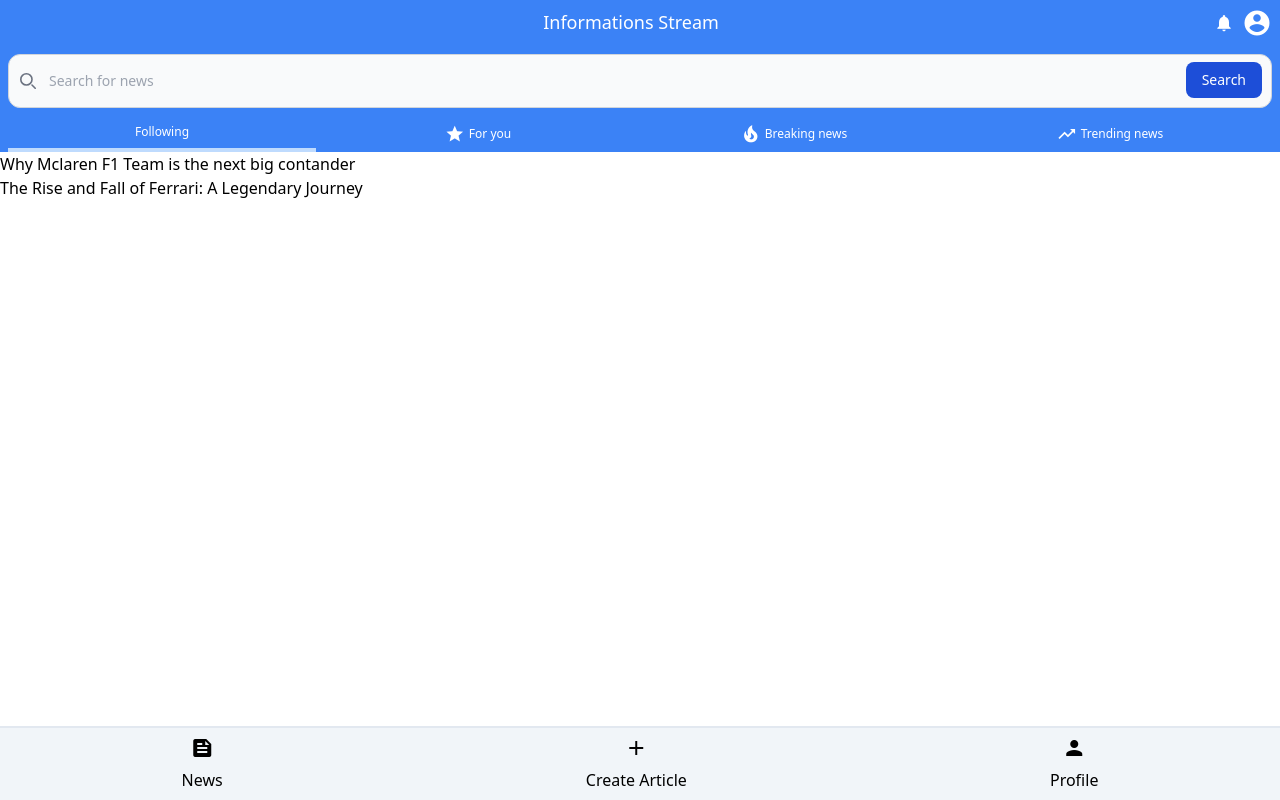
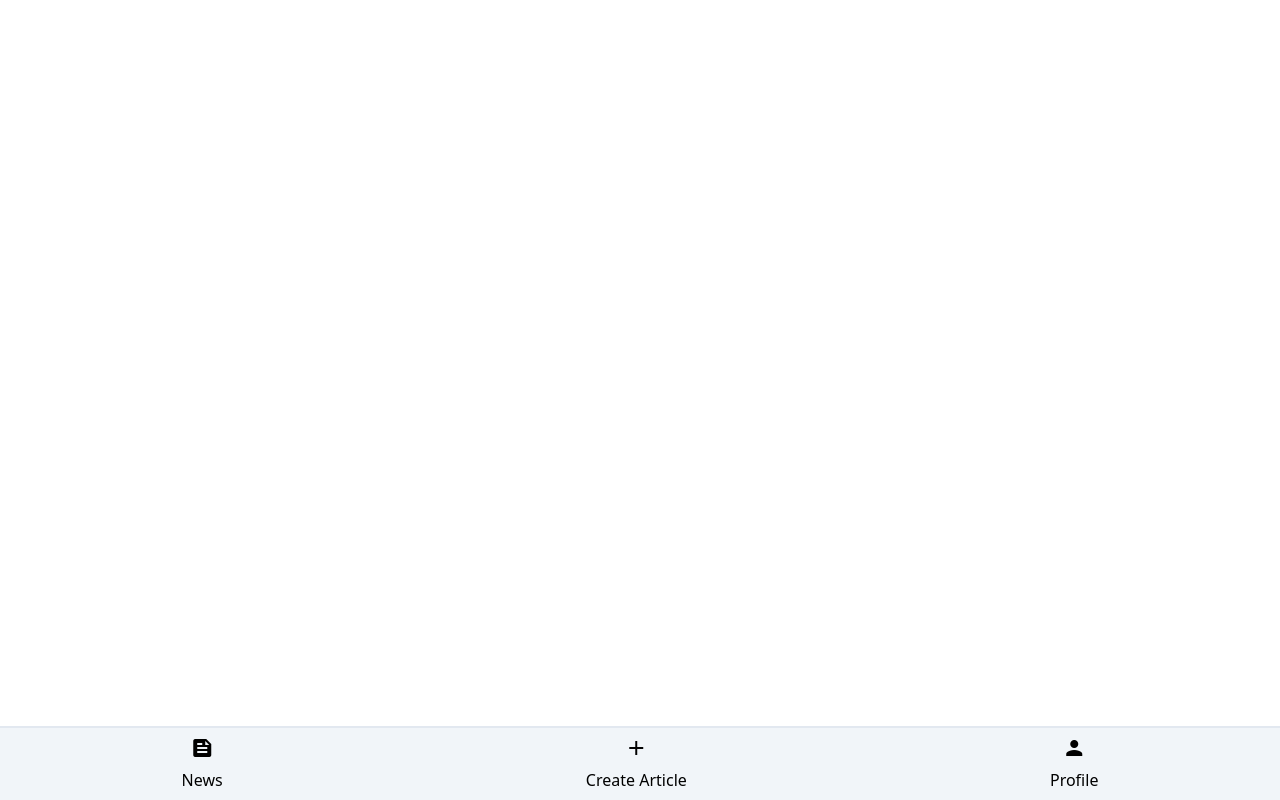
Before and after one commit to AndreiRobertoOleniuc/InformationStream, a React (Create React App) app: page / in a window 1280 px wide. Built offline with nearby package versions, Linux system fonts and the light colour scheme.

Commit message:
Update routes and links to include "InformationStream" prefix

```diff
--- a/package.json
+++ b/package.json
@@ -2,6 +2,7 @@
   "name": "information-stream",
   "version": "0.1.0",
   "private": true,
+  "homepage": "http://andreirobertooleniuc.github.io/InformationStream",
   "dependencies": {
     "@reduxjs/toolkit": "2.0.1",
     "@testing-library/jest-dom": "5.17.0",
@@ -28,7 +29,9 @@
     "start": "react-scripts start",
     "build": "react-scripts build",
     "test": "react-scripts test",
-    "eject": "react-scripts eject"
+    "eject": "react-scripts eject",
+    "predeploy": "npm run build",
+    "deploy": "gh-pages -d build"
   },
   "eslintConfig": {
     "extends": [
@@ -49,6 +52,7 @@
     ]
   },
   "devDependencies": {
+    "gh-pages": "6.1.1",
     "tailwindcss": "3.4.1"
   }
 }
--- a/src/App.tsx
+++ b/src/App.tsx
@@ -12,10 +12,10 @@ function App() {
     <Router>
       <div className="w-full min-h-svh flex flex-col justify-between">
         <Routes>
-          <Route path="/" element={<News />} />
-          <Route path="/create" element={<CreateArticle />} />
-          <Route path="/profile" element={<Profile />} />
-          <Route path="/article/:id" element={<ViewArticle />} />
+          <Route path="/InformationStream" element={<News />} />
+          <Route path="/InformationStream/create" element={<CreateArticle />} />
+          <Route path="/InformationStream/profile" element={<Profile />} />
+          <Route path="/InformationStream/article/:id" element={<ViewArticle />} />
         </Routes>
         <NavBar />
       </div>
--- a/src/components/Navbar.tsx
+++ b/src/components/Navbar.tsx
@@ -4,15 +4,15 @@ import {  Link } from 'react-router-dom';
 export default function NavBar() {
     return (
         <div className="fixed bottom-0 left-0 w-full pt-2 pb-2 bg-slate-100 border-t-2 border-slate-200 flex flex-row justify-around">
-            <Link to="/" className="flex flex-col justify-center items-center cursor-pointer">
+            <Link to="/InformationStream" className="flex flex-col justify-center items-center cursor-pointer">
                 <span className="material-icons">feed</span>
                 <p className="mt-2">News</p>
             </Link>
-            <Link to="/create" className="flex flex-col justify-center items-center cursor-pointer">
+            <Link to="/InformationStream/create" className="flex flex-col justify-center items-center cursor-pointer">
                 <span className="material-icons">add</span>
                 <p className="mt-2">Create Article</p>
             </Link>
-            <Link to="/profile" className="flex flex-col justify-center items-center cursor-pointer">
+            <Link to="/InformationStream/profile" className="flex flex-col justify-center items-center cursor-pointer">
                 <span className="material-icons">person</span>
                 <p className="mt-2">Profile</p>
             </Link>
--- a/src/pages/News.tsx
+++ b/src/pages/News.tsx
@@ -14,7 +14,7 @@ export default function News() {
             <TopBar />
             <div>
                 {articles?.map((article,id) => (
-                    <Link to={"/article/" + id.toString()} key={article.title} className="">
+                    <Link to={"/InformationStream/article/" + id.toString()} key={article.title} className="">
                         <p>{article.title}</p>
                     </Link>
                 )
--- a/src/pages/ViewArticle.tsx
+++ b/src/pages/ViewArticle.tsx
@@ -13,7 +13,7 @@ const ViewArticle: React.FC = () => {
     const articles = useSelector((state: RootState) => state.news.articles);
 
     React.useEffect(() => {
-        const articleId = +pathname.split("/")[2];
+        const articleId = +pathname.split("/")[3];
         const viewedArticle = articles.find((a,index) => index === articleId);
         if(!viewedArticle) return;
         setArticle(viewedArticle);
```
Also changed, not shown: 1 other file (tests, documents, lock files or other folders).
